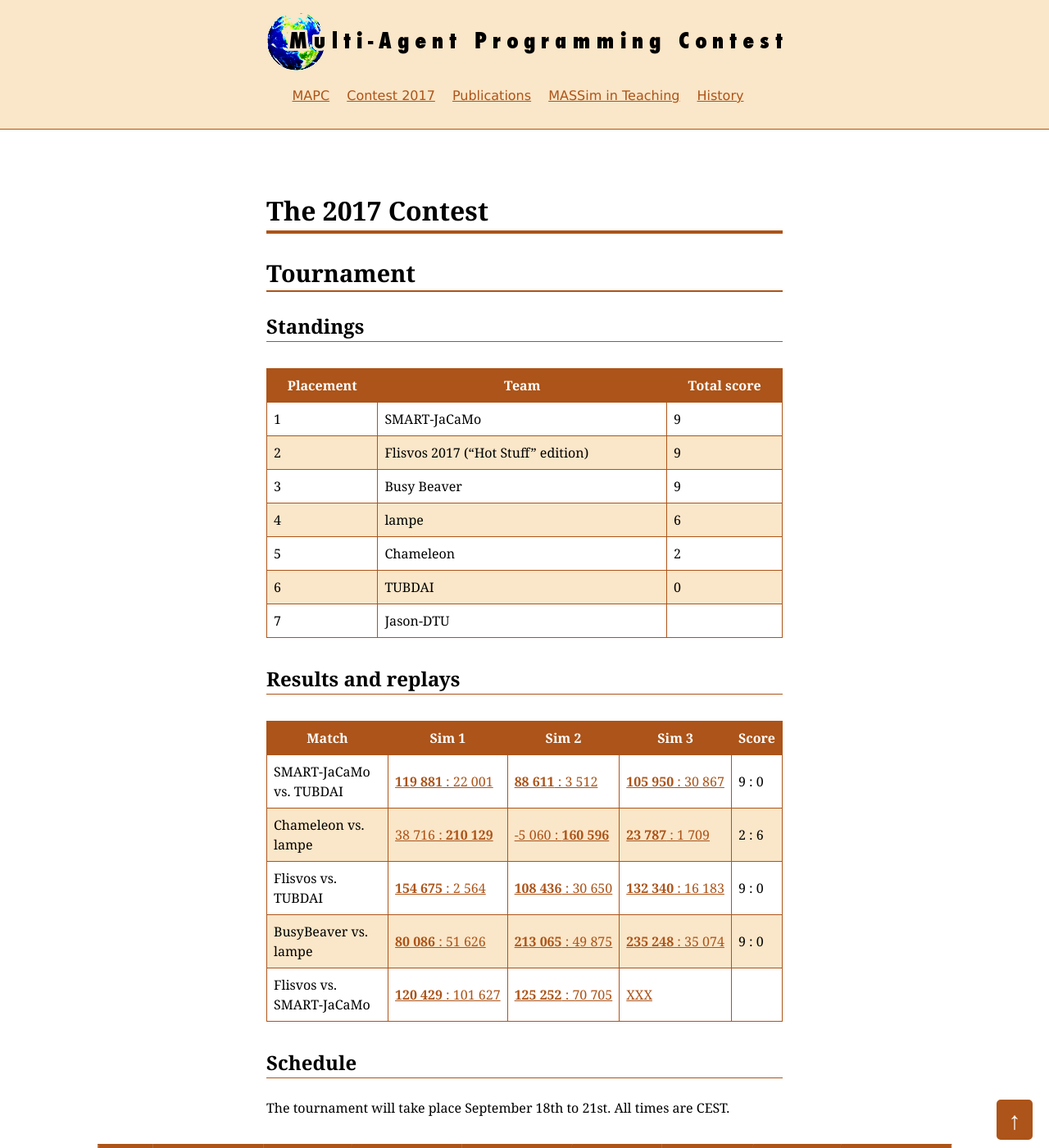
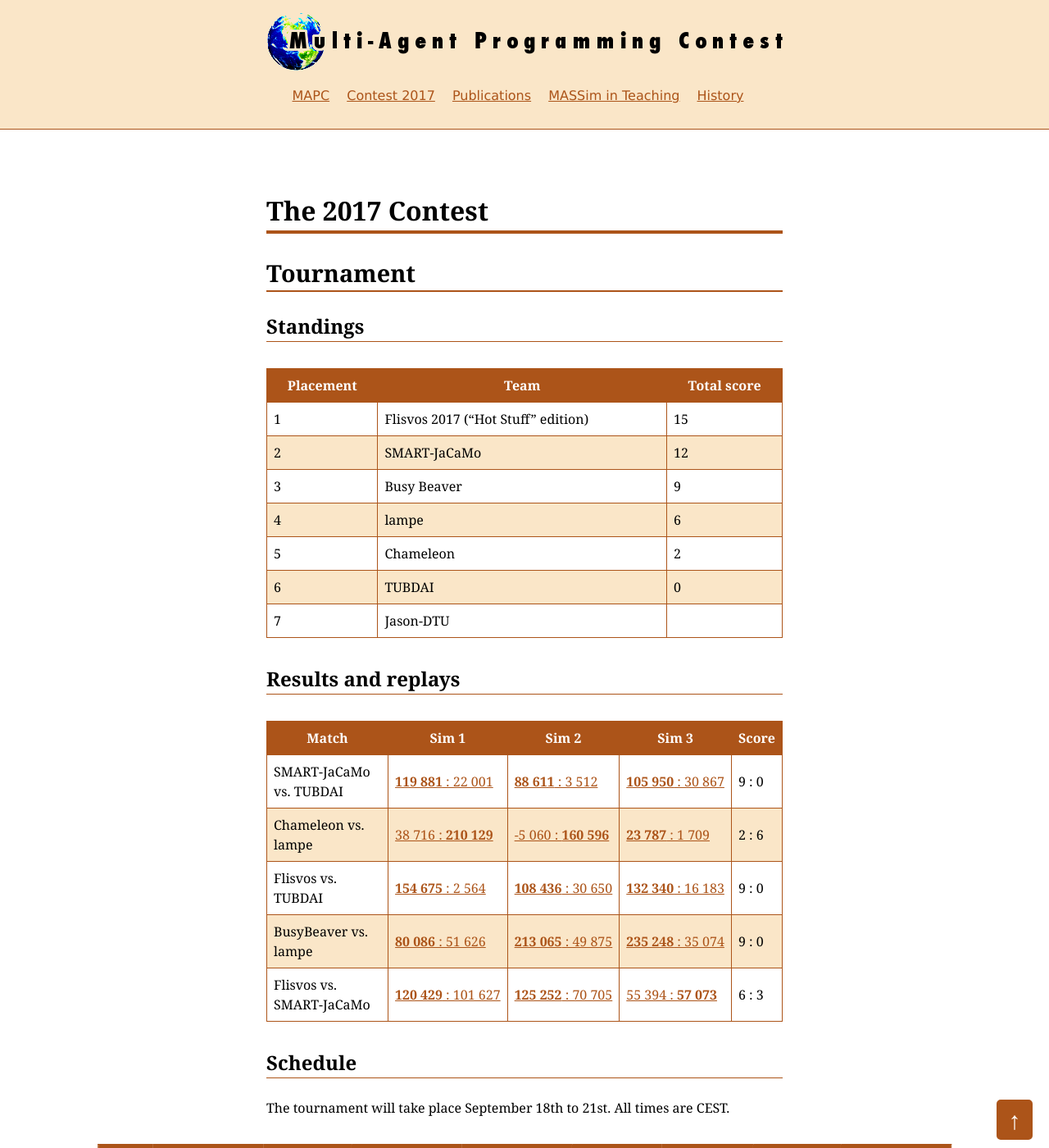
Before and after one commit to agentcontest/agentcontest.github.io, a Jekyll site: the page built from 2017/index.md, in a window 1280 px wide and 1400 px high. Shown: the whole window at 82% size. Built offline with Jekyll 4.4.1, drawn with Linux system fonts in a browser that asks for light colours.

Commit message:
day 1 complete

```diff
--- a/2017/index.md
+++ b/2017/index.md
@@ -11,8 +11,8 @@ Tournament
 
 Placement | Team | Total score
 --- | --- | ---
-1 | SMART-JaCaMo | 9
-2 | Flisvos 2017 ("Hot Stuff" edition) | 9
+1 | Flisvos 2017 ("Hot Stuff" edition) | 15
+2 | SMART-JaCaMo | 12
 3 | Busy Beaver | 9
 4 | lampe | 6
 5 | Chameleon | 2
@@ -27,7 +27,7 @@ SMART&#8209;JaCaMo vs. TUBDAI | [**119&nbsp;881**&nbsp;:&nbsp;22&nbsp;001](/2017
 Chameleon vs. lampe | [38&nbsp;716&nbsp;:&nbsp;**210&nbsp;129**](/2017/replays/?2017-09-18-14-08-13-2017-MAPC-Sim1) | [-5&nbsp;060&nbsp;:&nbsp;**160&nbsp;596**](/2017/replays/?2017-09-18-14-08-13-2017-MAPC-Sim2) | [**23&nbsp;787**&nbsp;:&nbsp;1&nbsp;709](/2017/replays/?2017-09-18-14-08-13-2017-MAPC-Sim3) | 2 : 6
 Flisvos vs. TUBDAI | [**154&nbsp;675**&nbsp;:&nbsp;2&nbsp;564](/2017/replays/?2017-09-18-16-02-09-2017-MAPC-Sim1) | [**108&nbsp;436**&nbsp;:&nbsp;30&nbsp;650](/2017/replays/?2017-09-18-16-02-09-2017-MAPC-Sim2) | [**132&nbsp;340**&nbsp;:&nbsp;16&nbsp;183](/2017/replays/?2017-09-18-16-02-09-2017-MAPC-Sim3) | 9 : 0
 BusyBeaver vs. lampe | [**80&nbsp;086**&nbsp;:&nbsp;51&nbsp;626](/2017/replays/?2017-09-18-17-03-42-2017-MAPC-Sim1) | [**213&nbsp;065**&nbsp;:&nbsp;49&nbsp;875](/2017/replays/?2017-09-18-17-03-42-2017-MAPC-Sim2) | [**235&nbsp;248**&nbsp;:&nbsp;35&nbsp;074](/2017/replays/?2017-09-18-17-03-42-2017-MAPC-Sim3) | 9 : 0
-Flisvos vs. SMART&#8209;JaCaMo | [**120&nbsp;429**&nbsp;:&nbsp;101&nbsp;627](/2017/replays/?2017-09-18-18-04-42-2017-MAPC-Sim1) | [**125&nbsp;252**&nbsp;:&nbsp;70&nbsp;705](/2017/replays/?2017-09-18-18-04-42-2017-MAPC-Sim2) | [XXX](/2017/replays/2017-09-18-18-04-42-2017-MAPC-Sim3) |
+Flisvos vs. SMART&#8209;JaCaMo | [**120&nbsp;429**&nbsp;:&nbsp;101&nbsp;627](/2017/replays/?2017-09-18-18-04-42-2017-MAPC-Sim1) | [**125&nbsp;252**&nbsp;:&nbsp;70&nbsp;705](/2017/replays/?2017-09-18-18-04-42-2017-MAPC-Sim2) | [55&nbsp;394&nbsp;:&nbsp;**57&nbsp;073**](/2017/replays/2017-09-18-18-04-42-2017-MAPC-Sim3) | 6 : 3
 
 ### Schedule
 
```
